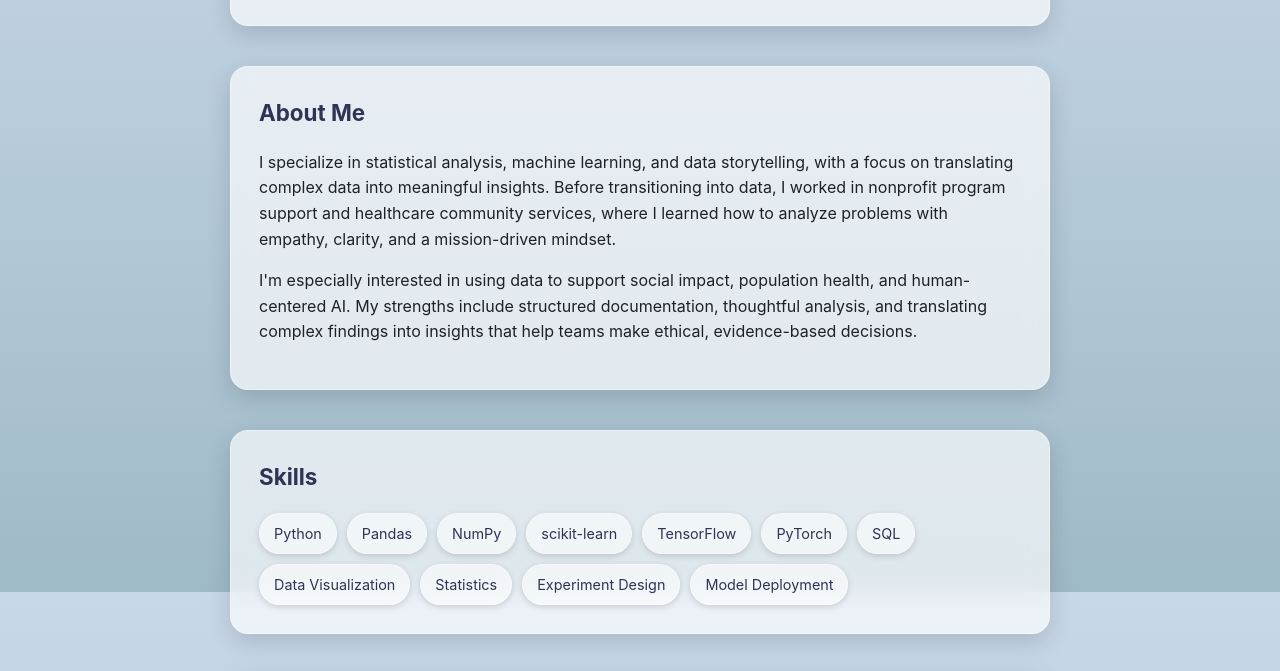
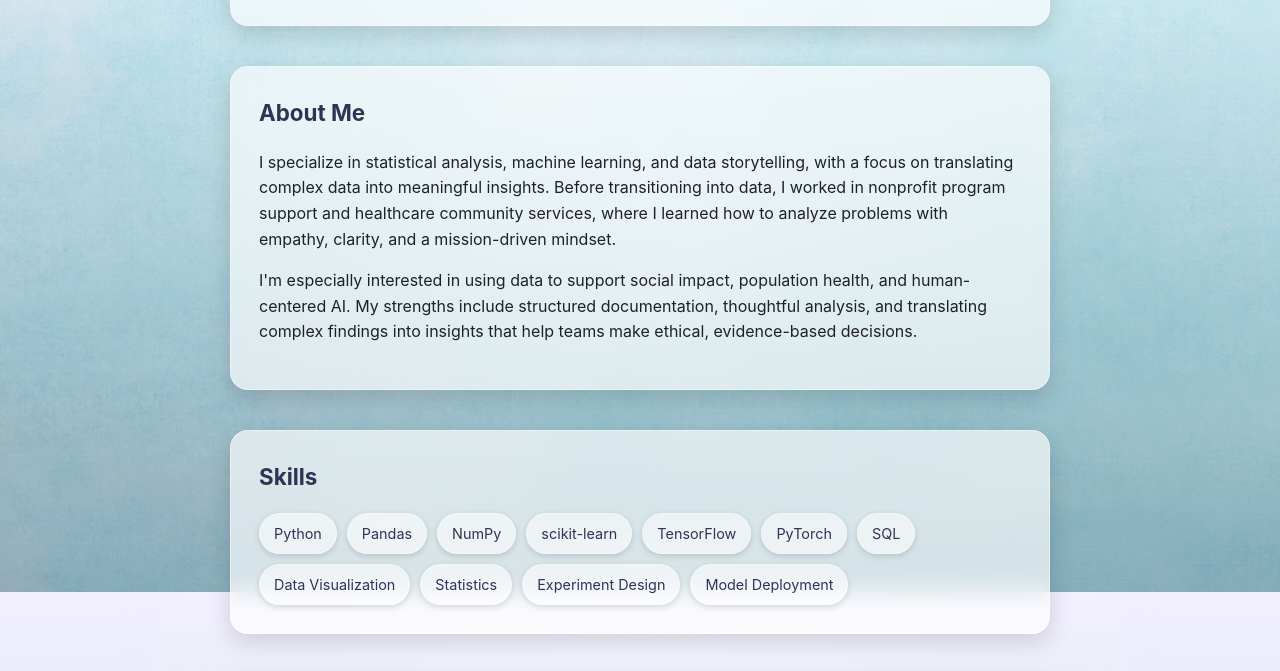
Before and after one commit to pancakes4one/my-portfolio, a plain HTML site: page index.html in a window 1280 px wide. Shown: the part 208-879 px from the top of the page. Drawn offline with Linux system fonts and the light colour scheme.

Commit message:
CSS: background updates

```diff
--- a/index.html
+++ b/index.html
@@ -34,11 +34,35 @@
 body {
   margin: 0;
   font-family: Inter, system-ui, sans-serif;
-  background: linear-gradient(to bottom, var(--bg-top), var(--bg-bottom));
-  background-attachment: fixed;
+  background:
+  radial-gradient(
+    circle at 50% 20%,
+    rgba(255, 255, 255, 0.35),
+    rgba(255, 255, 255, 0) 60%
+  ),
+  linear-gradient(
+    to bottom,
+    rgba(218, 210, 255, 0.35) 0%,
+    rgba(201, 216, 233, 0.55) 25%,
+    rgba(159, 186, 199, 0.85) 70%,
+    rgba(140, 165, 180, 1) 100%
+  );
+background-attachment: fixed;
+
   color: var(--text-main);
   line-height: 1.6;
 }
+
+body::before {
+  content: "";
+  position: fixed;
+  inset: 0;
+  background: url('images/background-watercolor-image.jpg') repeat;
+  opacity: 0.17; /* adjust between 0.05–0.18 */
+  pointer-events: none;
+  z-index: -1;
+}
+
 
 /* -----------------------------------
    Layout
```
Also changed, not shown: images/background-watercolor-image.jpg (added).
